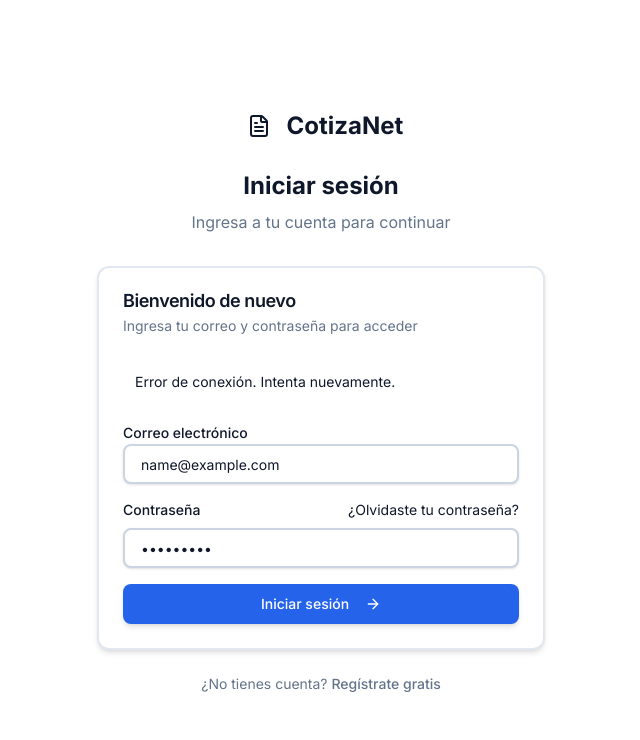
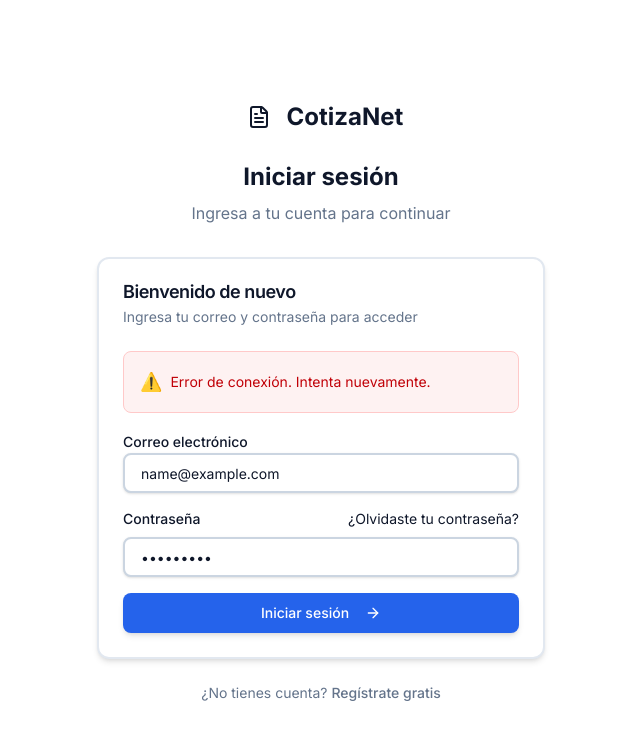
Before and after one commit to cmonsivaisb/saas-cotizaciones1, a Next.js app: page /login in a window 1280 px wide. Both pictures are taken after typing "name@example.com", "Sample123" into the empty fields and a click on the button "Iniciar sesión". Shown: the top 740 px of the page, without its empty margins (319-959 px from the left). Built offline with nearby package versions, Linux system fonts and the light colour scheme; no server answers.

Commit message:
Add alert components for better error display
- Add AlertError, AlertSuccess, AlertInfo components
- Update login page to use AlertError with proper styling

```diff
--- a/src/app/login/page.tsx
+++ b/src/app/login/page.tsx
@@ -8,6 +8,7 @@ import { Input } from "@/components/ui/input"
 import { Label } from "@/components/ui/label"
 import { Card, CardContent, CardDescription, CardHeader, CardTitle } from "@/components/ui/card"
 import { FileText, ArrowRight } from "lucide-react"
+import { AlertError } from "@/components/alert-message"
 
 export default function LoginPage() {
   const router = useRouter()
@@ -73,11 +74,7 @@ export default function LoginPage() {
           </CardHeader>
           <CardContent>
             <form onSubmit={handleSubmit} className="space-y-4">
-              {error && (
-                <div className="bg-destructive/15 text-destructive text-sm p-3 rounded-md">
-                  {error}
-                </div>
-              )}
+              {error && <AlertError message={error} />}
               <div className="space-y-2">
                 <Label htmlFor="email">Correo electrónico</Label>
                 <Input
--- /dev/null
+++ b/src/components/alert-message.tsx
@@ -0,0 +1,26 @@
+export function AlertError({ message }: { message: string }) {
+  return (
+    <div className="bg-red-50 border border-red-200 text-red-700 text-sm p-4 rounded-lg flex items-center gap-2">
+      <span className="text-lg">⚠️</span>
+      <span>{message}</span>
+    </div>
+  )
+}
+
+export function AlertSuccess({ message }: { message: string }) {
+  return (
+    <div className="bg-green-50 border border-green-200 text-green-700 text-sm p-4 rounded-lg flex items-center gap-2">
+      <span className="text-lg">✅</span>
+      <span>{message}</span>
+    </div>
+  )
+}
+
+export function AlertInfo({ message }: { message: string }) {
+  return (
+    <div className="bg-blue-50 border border-blue-200 text-blue-700 text-sm p-4 rounded-lg flex items-center gap-2">
+      <span className="text-lg">ℹ️</span>
+      <span>{message}</span>
+    </div>
+  )
+}
```
